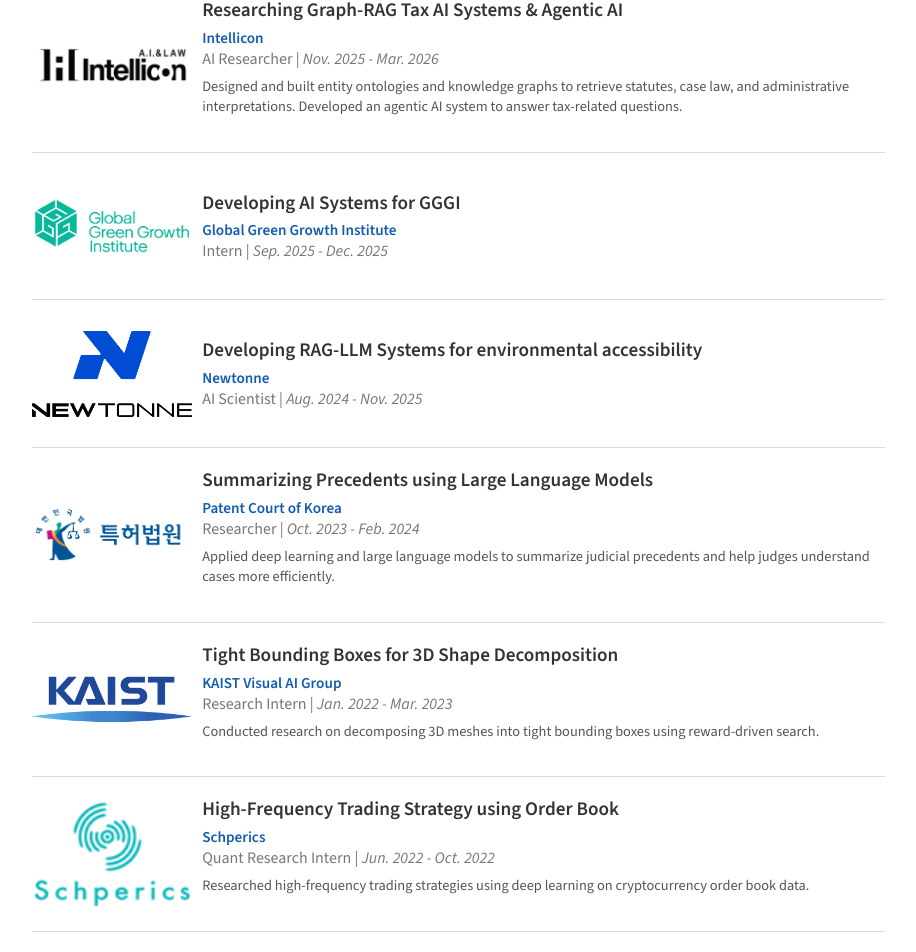
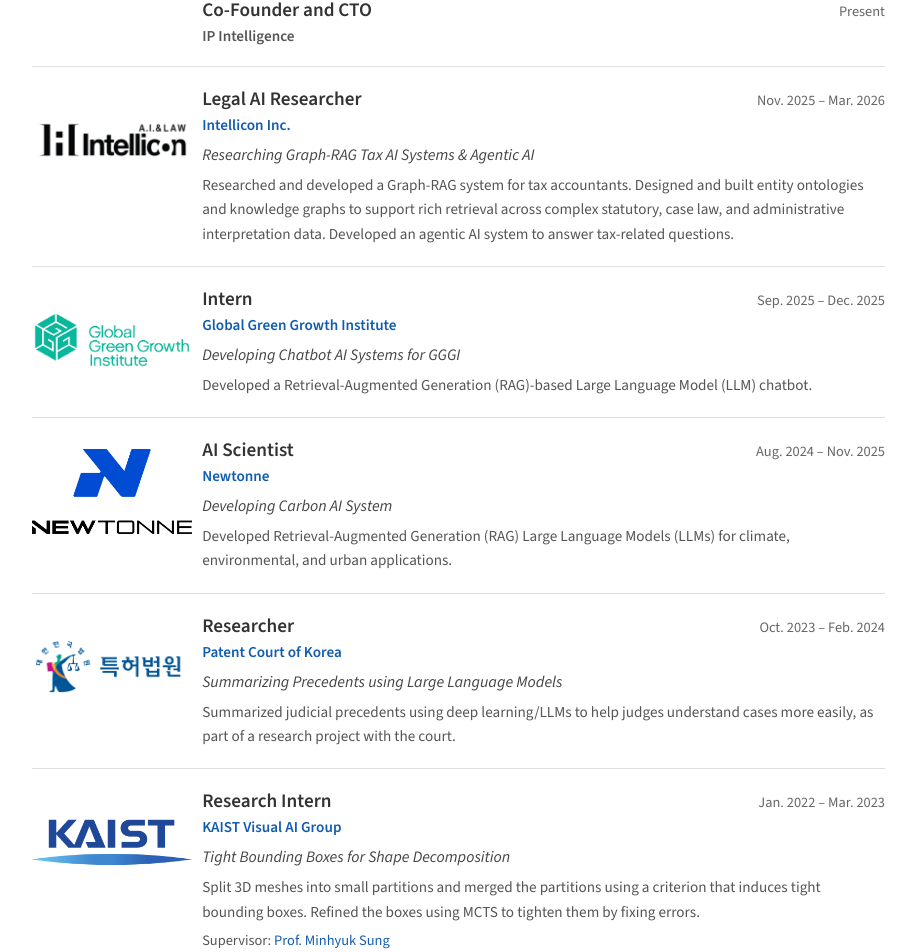
Before and after one commit to chpark1111/chpark1111.github.io, a React (Create React App) app: page / in a window 1280 px wide. Shown: the part 1873-2825 px from the top of the page, without its empty margins (355-1271 px from the left). Built offline with nearby package versions, Linux system fonts and the light colour scheme.

Commit message:
Align website experience entries with the updated CV

```diff
--- a/src/components/experiences/Experience.css
+++ b/src/components/experiences/Experience.css
@@ -1,6 +1,6 @@
 .experience-item {
   display: flex;
-  align-items: center;
+  align-items: flex-start;
   border-bottom: 1px solid #ddd;
   padding-bottom: 20px;
   margin-bottom: 20px;
@@ -22,50 +22,75 @@
   object-fit: contain;
 }
 
+.experience-logo-empty {
+  aspect-ratio: auto;
+}
+
 @media (max-width: 600px){
   .experience-item {
     flex-direction: column;
-    align-items: center;
+    align-items: flex-start;
   }
   .experience-content{
     width:100%;
     text-align:left;
     align-items:flex-start;
-    margin-top:12px;
+    margin-top:0;
   }
 
   .experience-logo-wrap {
-    width: 100%;
-    max-width: 200px;
-    margin:-10px 0 20px;
+    flex: 0 0 auto;
+    width: 120px;
+    margin: 0 0 12px;
+  }
+
+  .experience-logo-empty {
+    display: none;
+  }
+
+  .experience-heading {
+    flex-direction: column;
+    gap: 3px;
   }
 }
 
 /* Content on the right side */
 .experience-content {
   flex: 1;
+  min-width: 0;
 }
 
-.experience-title {
+.experience-heading {
+  display: flex;
+  flex-wrap: wrap;
+  align-items: baseline;
+  justify-content: space-between;
+  column-gap: 16px;
+  row-gap: 3px;
+  margin-bottom: 3px;
+}
+
+.experience-role {
   margin: 0;
   font-size: 1.2rem;
   font-weight: 600;
   line-height: 1.3;
-  margin-bottom: 5px;
   color: #333;
 }
 
-/* Role & Date in small text */
-.experience-meta {
-  margin-top: 0px;
-  color: #777;
+.experience-title {
+  margin: 8px 0 0;
+  color: #444;
   font-size: 1rem;
+  font-style: italic;
+  line-height: 1.5;
 }
 
 .experience-organization {
   margin: 0;
   font-size: 0.95rem;
   color: #555;
+  font-weight: 600;
 }
 
 .experience-organization a {
@@ -110,26 +135,41 @@
 
 
 
-/* Optional: style role, date slightly differently */
-.experience-role {
-  font-weight: 500;
-}
-
 .experience-date {
-  font-style: italic;
+  color: #666;
+  font-size: 0.9rem;
+  white-space: nowrap;
 }
 
 /* Description is optional */
 .experience-description {
-  margin-top: 8px;
+  margin: 6px 0 0;
+  font-size: 0.95rem;
+  color: #555;
+  line-height: 1.6;
+}
+
+.experience-supervisor {
+  margin: 6px 0 0;
   font-size: 0.9rem;
   color: #555;
-  line-height: 1.4;
+  line-height: 1.5;
+}
+
+.experience-supervisor a {
+  color: var(--trade-dress);
+  text-decoration: none;
+}
+
+.experience-supervisor a:hover,
+.experience-supervisor a:focus-visible {
+  text-decoration: underline;
 }
 
 
 .experiences-section {
   margin-top: 40px;
+  scroll-margin-top: 120px;
 }
 
 .experiences-section h2 {
--- a/src/components/experiences/ExperienceItem.js
+++ b/src/components/experiences/ExperienceItem.js
@@ -1,9 +1,5 @@
 import React from 'react';
 import './Experience.css';
-
-function emphasizePresent(text) {
-  return text.replace(/Present/i, '<span class="present">Present</span>');
-}
 
 function ExperienceItem({
   title,
@@ -12,18 +8,22 @@
   role,
   date,
   logo,
-  description
+  description,
+  supervisor
 }) {
   return (
     <div className="experience-item">
-      {logo && (
-        <div className="experience-logo-wrap">
+      <div className={`experience-logo-wrap${logo ? '' : ' experience-logo-empty'}`} aria-hidden="true">
+        {logo && (
           <img src={logo} alt={`${organization} logo`} className="experience-logo" />
-        </div>
-      )}
+        )}
+      </div>
 
       <div className="experience-content">
-        <h4 className="experience-title">{title}</h4>
+        <div className="experience-heading">
+          <h3 className="experience-role">{role}</h3>
+          <span className="experience-date">{date}</span>
+        </div>
 
         {orgLink ? (
           <p className="experience-organization">
@@ -39,14 +39,15 @@
           <p className="experience-organization">{organization}</p>
         )}
 
-        <div className="experience-meta">
-          <span className="experience-role">{role}</span>
-          {' | '}
-          <span className="experience-date">{date}</span>
-        </div>
+        {title && <p className="experience-title">{title}</p>}
 
         {description && (
           <p className="experience-description">{description}</p>
+        )}
+        {supervisor && (
+          <p className="experience-supervisor">
+            Supervisor: <a href={supervisor.url} target="_blank" rel="noopener noreferrer">{supervisor.name}</a>
+          </p>
         )}
       </div>
     </div>
--- a/src/components/experiences/Experiences.js
+++ b/src/components/experiences/Experiences.js
@@ -17,6 +17,7 @@
             date={exp.date}
             logo={exp.logo}
             description={exp.description}
+            supervisor={exp.supervisor}
           />
         ))}
       </div>
--- a/src/data/experiences.json
+++ b/src/data/experiences.json
@@ -1,63 +1,78 @@
 [
   {
-    "title": "Researching Graph-RAG Tax AI Systems & Agentic AI",
-    "organization": "Intellicon",
-    "orgLink": "https://intellicon.co.kr/eng/",
-    "role": "AI Researcher",
-    "date": "Nov. 2025 - Mar. 2026",
-    "logo": "/assets/images/logos/intellicon.png",
-    "description": "Designed and built entity ontologies and knowledge graphs to retrieve statutes, case law, and administrative interpretations. Developed an agentic AI system to answer tax-related questions."
+    "role": "Co-Founder and CTO",
+    "organization": "IP Intelligence",
+    "date": "Present"
   },
   {
-    "title": "Developing AI Systems for GGGI",
+    "title": "Researching Graph-RAG Tax AI Systems & Agentic AI",
+    "organization": "Intellicon Inc.",
+    "orgLink": "https://intellicon.co.kr/eng/",
+    "role": "Legal AI Researcher",
+    "date": "Nov. 2025 – Mar. 2026",
+    "logo": "/assets/images/logos/intellicon.png",
+    "description": "Researched and developed a Graph-RAG system for tax accountants. Designed and built entity ontologies and knowledge graphs to support rich retrieval across complex statutory, case law, and administrative interpretation data. Developed an agentic AI system to answer tax-related questions."
+  },
+  {
+    "title": "Developing Chatbot AI Systems for GGGI",
     "organization": "Global Green Growth Institute",
     "orgLink": "https://gggi.org/",
     "role": "Intern",
-    "date": "Sep. 2025 - Dec. 2025",
-    "logo": "/assets/images/logos/gggi.png"
+    "date": "Sep. 2025 – Dec. 2025",
+    "logo": "/assets/images/logos/gggi.png",
+    "description": "Developed a Retrieval-Augmented Generation (RAG)-based Large Language Model (LLM) chatbot."
   },
   {
-    "title": "Developing RAG-LLM Systems for environmental accessibility",
+    "title": "Developing Carbon AI System",
     "organization": "Newtonne",
     "orgLink": "https://newtonneeng.imweb.me/?redirect=no",
     "role": "AI Scientist",
-    "date": "Aug. 2024 - Nov. 2025",
-    "logo": "/assets/images/logos/newtonne.png"
+    "date": "Aug. 2024 – Nov. 2025",
+    "logo": "/assets/images/logos/newtonne.png",
+    "description": "Developed Retrieval-Augmented Generation (RAG) Large Language Models (LLMs) for climate, environmental, and urban applications."
   },
   {
     "title": "Summarizing Precedents using Large Language Models",
     "organization": "Patent Court of Korea",
     "orgLink": "https://patent.scourt.go.kr/patent_new/index_e.work",
     "role": "Researcher",
-    "date": "Oct. 2023 - Feb. 2024",
+    "date": "Oct. 2023 – Feb. 2024",
     "logo": "/assets/images/logos/court.png",
-    "description": "Applied deep learning and large language models to summarize judicial precedents and help judges understand cases more efficiently."
+    "description": "Summarized judicial precedents using deep learning/LLMs to help judges understand cases more easily, as part of a research project with the court."
   },
   {
-    "title": "Tight Bounding Boxes for 3D Shape Decomposition",
+    "title": "Tight Bounding Boxes for Shape Decomposition",
     "organization": "KAIST Visual AI Group",
     "orgLink": "https://visualai.kaist.ac.kr/",
     "role": "Research Intern",
-    "date": "Jan. 2022 - Mar. 2023",
+    "date": "Jan. 2022 – Mar. 2023",
     "logo": "/assets/images/logos/kaist.png",
-    "description": "Conducted research on decomposing 3D meshes into tight bounding boxes using reward-driven search."
+    "description": "Split 3D meshes into small partitions and merged the partitions using a criterion that induces tight bounding boxes. Refined the boxes using MCTS to tighten them by fixing errors.",
+    "supervisor": {
+      "name": "Prof. Minhyuk Sung",
+      "url": "https://mhsung.github.io/"
+    }
   },
   {
     "title": "High-Frequency Trading Strategy using Order Book",
-    "organization": "Schperics",
+    "organization": "Schperics Inc.",
     "orgLink": "https://www.schperics.com/",
     "role": "Quant Research Intern",
-    "date": "Jun. 2022 - Oct. 2022",
+    "date": "Jun. 2022 – Oct. 2022",
     "logo": "/assets/images/logos/schperics.png",
-    "description": "Researched high-frequency trading strategies using deep learning on cryptocurrency order book data."
+    "description": "Researched high-frequency trading strategies using deep learning with cryptocurrency order book data."
   },
   {
-    "title": "Long Term Video Prediction using VAE",
+    "title": "Long Term Video Prediction",
     "organization": "KAIST Vision and Learning Lab",
-    "orgLink": "https://vllab.kaist.ac.kr/",
+    "orgLink": "https://vllab.kaist.ac.kr/members.php",
     "role": "Research Intern",
-    "date": "Jun. 2021 - Dec. 2021",
+    "date": "Jun. 2021 – Dec. 2021",
     "logo": "/assets/images/logos/kaist.png",
-    "description": "Explored methods for addressing frame collapse in long-term video generation using VAEs and GANs."
+    "description": "Investigated the frame collapse problem in long-term video generation. Based on SRVP, explored approaches including VQVAE, Temporal Abstraction, and Adversarial Training to mitigate error accumulation in the latent vector, a common problem in auto-regressive models.",
+    "supervisor": {
+      "name": "Prof. Seunghoon Hong",
+      "url": "https://maga33.github.io/"
+    }
   }
 ]
```
